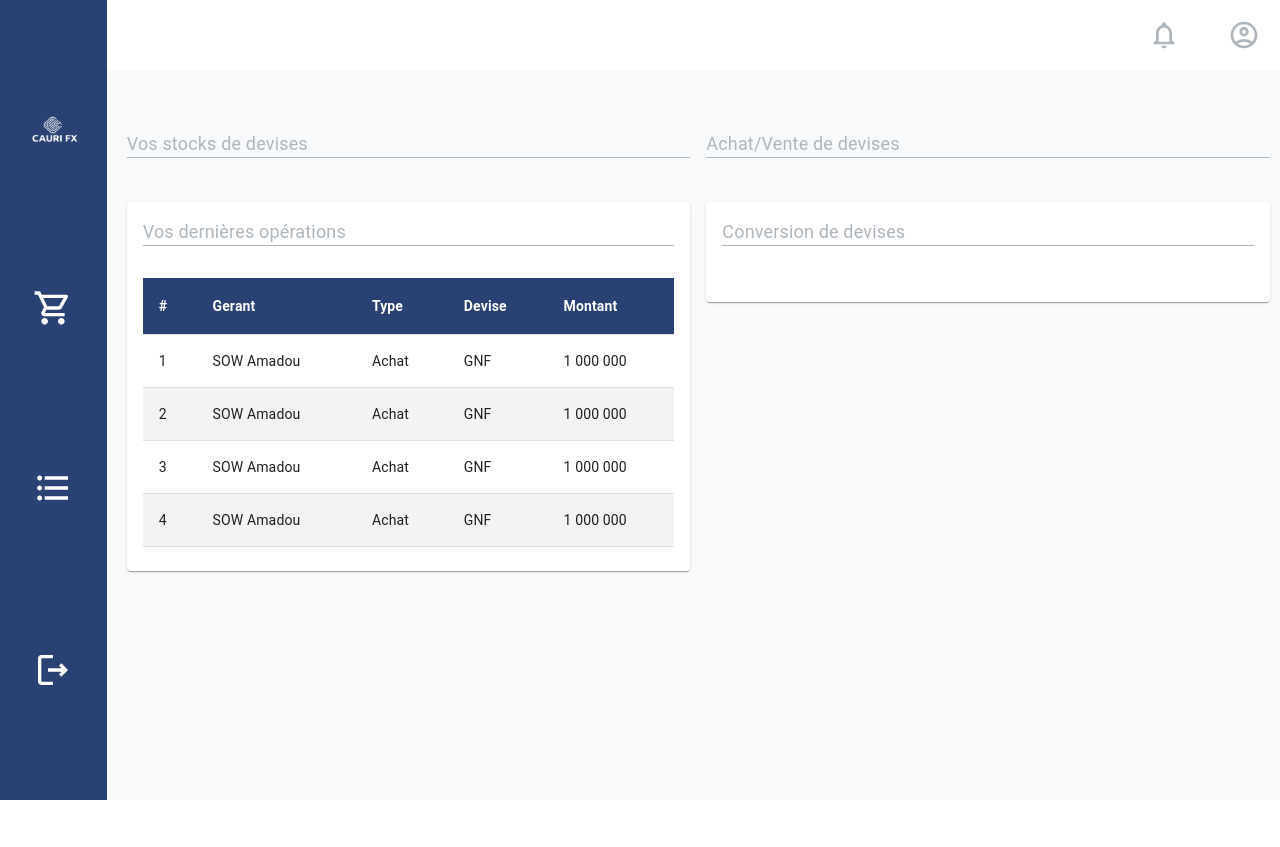
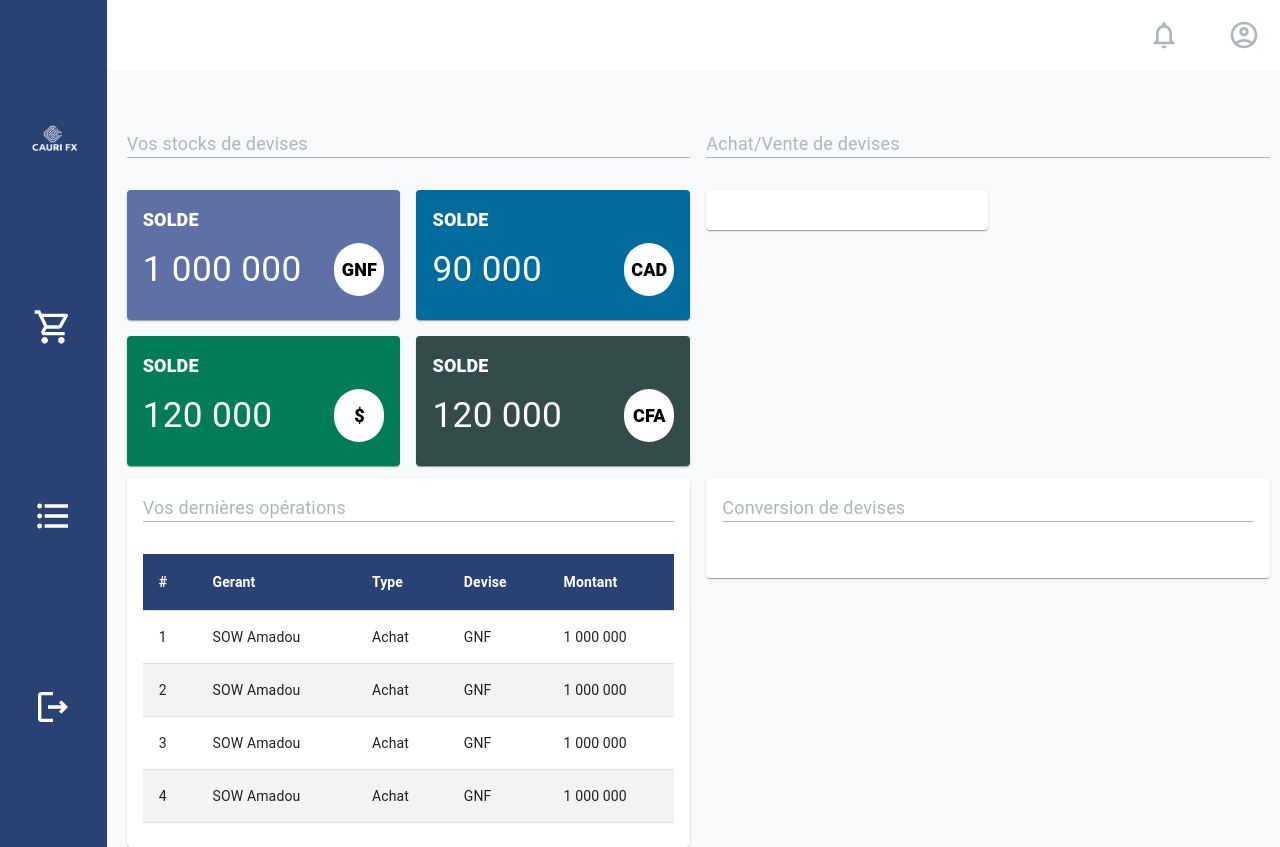
Before and after one commit to Thiernoamadousow219/reactjs-lab, a React (Create React App) app in the folder build-admin-tpl-with-mui/: page /admin in a window 1280 px wide. Before the commit the page ends 800 px from the top, so only its background shows below. Built offline with nearby package versions, Linux system fonts and the light colour scheme.

Commit message:
Add card for stock for each devise

```diff
--- a/build-admin-tpl-with-mui/src/app/views/Home.jsx
+++ b/build-admin-tpl-with-mui/src/app/views/Home.jsx
@@ -1,7 +1,11 @@
-import { Box, Card, CardContent, Grid, Table, TableBody, TableCell, TableContainer, TableHead, TableRow, Typography } from '@mui/material'
+import { Box, Card, CardContent, Grid, styled, Table, TableBody, TableCell, TableContainer, TableHead, TableRow, Typography } from '@mui/material'
+import { borderRadius } from '@mui/system'
 import React from 'react'
 import AdminTemplate from './AdminTemplate'
 
+const Div = styled('div')(()=>({
+
+}))
 const tableCardHeadersStyles = {
     color: '#adb5bd',
     fontSize: '18px',
@@ -34,12 +38,113 @@ function Home() {
                             sx={tableCardHeadersStyles}>
                         Vos stocks de devises
                     </Typography>
+                    <Grid container spacing={2}>
+                        <Grid item xs={6}>
+                            <Card sx={{ bgcolor: '#5F70A7', minHeight: '120px',
+                                        color: '#fff'}}>
+                                <CardContent>
+                                    <Typography component='p' sx={{fontSize: '18px', fontWeight: '800',
+                                                                    textTransform: 'uppercase', marginBottom: '10px'}}>
+                                        Solde
+                                    </Typography>
+                                    <Typography component='div' sx={{ display: 'flex', justifyContent: 'space-between' }}>
+                                        <Typography component='div' sx={{ fontSize: '2.2rem' }}>
+                                            1 000 000
+                                        </Typography>
+                                        <Typography component='div'
+                                                        sx={{backgroundColor: '#fff', color: 'black',
+                                                        borderRadius: '50px', fontSize: '18px', width: '50px',
+                                                        display: 'flex', justifyContent: 'center',
+                                                        alignItems: 'center', fontWeight: '900'}}>
+                                            GNF
+                                        </Typography>
+                                    </Typography>
+                                </CardContent>
+                            </Card>
+                        </Grid>
+                        <Grid item xs={6}>
+                            <Card sx={{ bgcolor: '#006C9E', minHeight: '120px',
+                                        color: '#fff'}}>
+                                <CardContent>
+                                    <Typography component='p' sx={{fontSize: '18px', fontWeight: '800',
+                                                                    textTransform: 'uppercase', marginBottom: '10px'}}>
+                                        Solde
+                                    </Typography>
+                                    <Typography component='div' sx={{ display: 'flex', justifyContent: 'space-between' }}>
+                                        <Typography component='div' sx={{ fontSize: '2.2rem' }}>
+                                           90 000
+                                        </Typography>
+                                        <Typography component='div'
+                                                        sx={{backgroundColor: '#fff', color: 'black',
+                                                        borderRadius: '50px', fontSize: '18px', width: '50px',
+                                                        display: 'flex', justifyContent: 'center',
+                                                        alignItems: 'center', fontWeight: '900'}}>
+                                            CAD
+                                        </Typography>
+                                    </Typography>
+                                </CardContent>
+                            </Card>
+                        </Grid>
+                        <Grid item xs={6}>
+                            <Card sx={{ bgcolor: '#007D57', minHeight: '120px',
+                                        color: '#fff'}}>
+                                <CardContent>
+                                    <Typography component='p' sx={{fontSize: '18px', fontWeight: '800',
+                                                                    textTransform: 'uppercase', marginBottom: '10px'}}>
+                                        Solde
+                                    </Typography>
+                                    <Typography component='div' sx={{ display: 'flex', justifyContent: 'space-between' }}>
+                                        <Typography component='div' sx={{ fontSize: '2.2rem' }}>
+                                           120 000
+                                        </Typography>
+                                        <Typography component='div'
+                                                        sx={{backgroundColor: '#fff', color: 'black',
+                                                        borderRadius: '50px', fontSize: '18px', width: '50px',
+                                                        display: 'flex', justifyContent: 'center',
+                                                        alignItems: 'center', fontWeight: '900'}}>
+                                            $
+                                        </Typography>
+                                    </Typography>
+                                </CardContent>
+                            </Card>
+                        </Grid>
+                        <Grid item xs={6}>
+                            <Card sx={{ bgcolor: '#334B49', minHeight: '120px',
+                                        color: '#fff'}}>
+                                <CardContent>
+                                    <Typography component='p' sx={{fontSize: '18px', fontWeight: '800',
+                                                                    textTransform: 'uppercase', marginBottom: '10px'}}>
+                                        Solde
+                                    </Typography>
+                                    <Typography component='div' sx={{ display: 'flex', justifyContent: 'space-between' }}>
+                                        <Typography component='div' sx={{ fontSize: '2.2rem' }}>
+                                           120 000
+                                        </Typography>
+                                        <Typography component='div'
+                                                        sx={{backgroundColor: '#fff', color: 'black',
+                                                        borderRadius: '50px', fontSize: '18px', width: '50px',
+                                                        display: 'flex', justifyContent: 'center',
+                                                        alignItems: 'center', fontWeight: '900'}}>
+                                            CFA
+                                        </Typography>
+                                    </Typography>
+                                </CardContent>
+                            </Card>
+                        </Grid>
+                    </Grid>
                 </Grid>
                 <Grid item xs={6}>
                     <Typography component='p'
                             sx={tableCardHeadersStyles}>
                         Achat/Vente de devises
                     </Typography>
+                    <Grid item xs={6}>
+                        <Card>
+                            <CardContent>
+
+                            </CardContent>
+                        </Card>
+                    </Grid>
                 </Grid>
         </Grid>
         <Grid container spacing={2}>
```
Also changed, not shown: build-admin-tpl-with-mui/src/app/views/AdminTemplate.jsx (line endings or trailing spaces).
